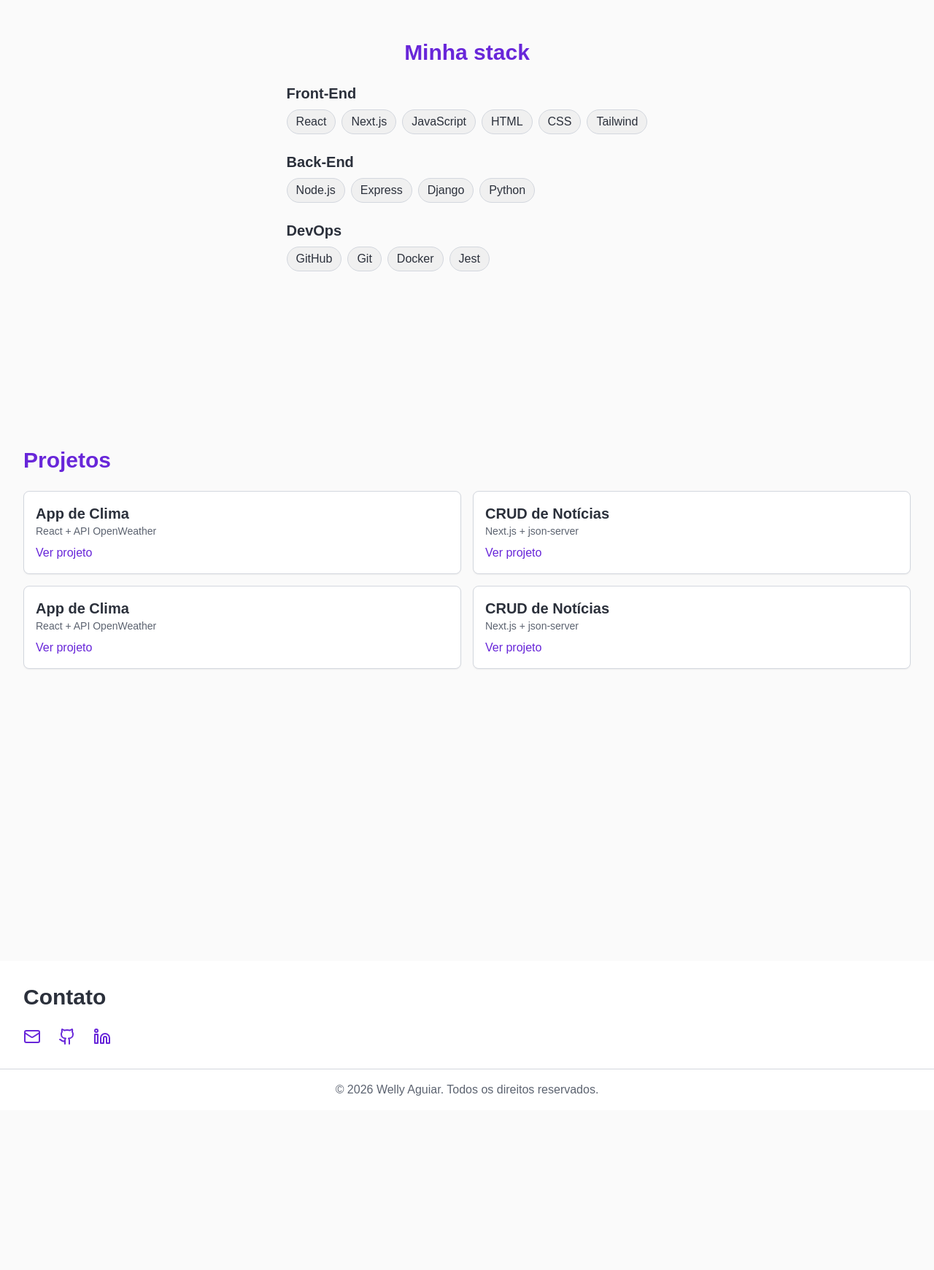
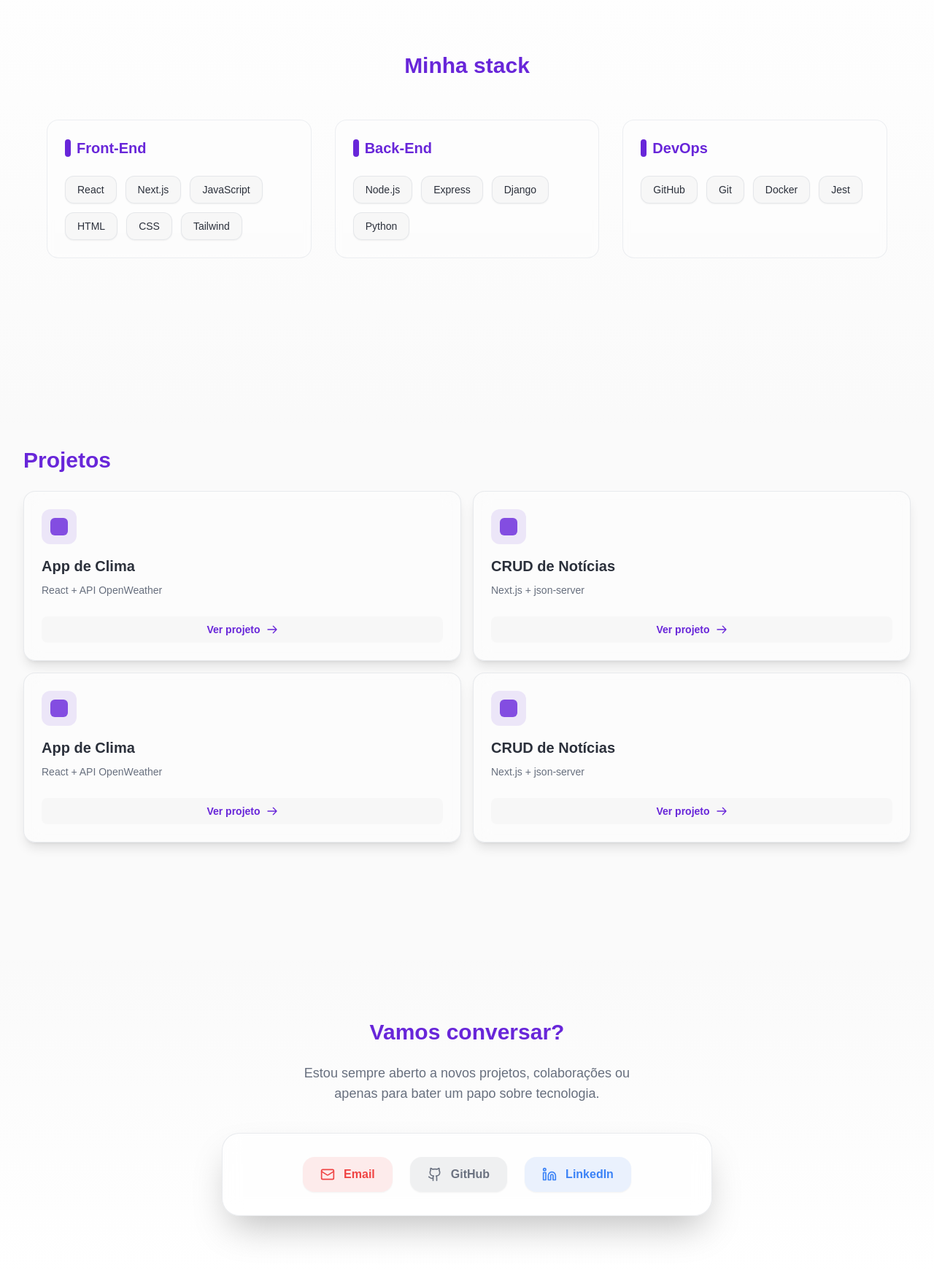
Before and after one commit to WellyAguiar/MyPortfolioNext, a Next.js app: page / in a window 1280 px wide. Shown: the part 1019-2760 px from the top of the page at 73% size. Before the commit the page ends 2541 px from the top, so only its background shows below. Built offline with nearby package versions, Linux system fonts and the light colour scheme.

Commit message:
style: implement seamless transitions and visual refinements

```diff
--- a/src/app/globals.css
+++ b/src/app/globals.css
@@ -6,36 +6,43 @@
   :root {
     --headerheight: 4rem;
 
-    --color-bg: hsl(0 0% 98%);
-    --color-surface: hsl(0 0% 100%);
-    --color-surface-2: hsl(0 0% 94%);
-    --color-border: hsl(220 15% 85%);
+    /* Canais HSL: permite usar opacidade no Tailwind como 'bg-brand/50' */
+    --bg-ch: 0 0% 98%;
+    --surface-ch: 0 0% 100%;
+    --surface-2-ch: 0 0% 95%;
+    --border-ch: 220 15% 85%;
+    --text-ch: 220 15% 20%;
+    --text-muted-ch: 220 10% 45%;
+    --brand-ch: 262 70% 50%;
+    --brand-strong-ch: 262 70% 40%;
 
-    --color-text: hsl(220 15% 20%);
-    --color-text-muted: hsl(220 10% 40%);
-    --color-text-inverse: hsl(0 0% 100%);
-
-    --color-brand: hsl(262 70% 50%);
-    --color-brand-strong: hsl(262 70% 40%);
+    /* Variáveis montadas para uso direto no CSS se necessário */
+    --bg: hsl(var(--bg-ch));
+    --surface: hsl(var(--surface-ch));
+    --surface-2: hsl(var(--surface-2-ch));
+    --border: hsl(var(--border-ch));
+    --text: hsl(var(--text-ch));
+    --text-muted: hsl(var(--text-muted-ch));
+    --brand: hsl(var(--brand-ch));
   }
 
   .dark {
-    --color-bg: hsl(260 20% 8%);
-    --color-surface: hsl(260 20% 12%);
-    --color-surface-2: hsl(220 15% 16%);
-    --color-border: hsl(220 15% 22%);
+    /* No dark mode, o fundo deve ser o mais escuro, e as superfícies levemente mais claras */
+    --bg-ch: 260 20% 8%;         /* Fundo bem profundo */
+    --surface-ch: 260 20% 12%;    /* Card nível 1 (mais claro que o fundo) */
+    --surface-2-ch: 260 20% 16%;  /* Card nível 2 ou hover (mais claro ainda) */
+    --border-ch: 260 20% 18%;
 
-    --color-text: hsl(0 0% 95%);
-    --color-text-muted: hsl(0 0% 70%);
-    --color-text-inverse: hsl(220 15% 10%);
+    --text-ch: 0 0% 95%;
+    --text-muted-ch: 0 0% 70%;
 
-    --color-brand: hsl(262 70% 60%);
-    --color-brand-strong: hsl(262 70% 50%);
+    --brand-ch: 262 70% 60%;      /* No dark mode, a cor brand ganha um pouco mais de luz */
+    --brand-strong-ch: 262 70% 70%;
   }
 
   body {
-    background-color: var(--color-bg);
-    color: var(--color-text);
+    background-color: var(--bg);
+    color: var(--text);
     font-family: Arial, Helvetica, sans-serif;
   }
 
--- a/src/components/Contact/Contact.jsx
+++ b/src/components/Contact/Contact.jsx
@@ -1,33 +1,41 @@
 import { Mail, Github, Linkedin } from "lucide-react";
+import SectionTitle from "../SectionTitle";
 
 export default function Contact() {
-  const iconStyle =
-    "w-6 h-6 text-color-brand hover:text-color-brand-strong hover:scale-110 transition-transform duration-200";
+  const socialLinks = [
+    { icon: Mail, label: "Email", href: "mailto:wellyagui@gmail.com", color: "bg-red-500/10 text-red-500 hover:bg-red-500 hover:text-white" },
+    { icon: Github, label: "GitHub", href: "https://github.com/WellyAguiar", color: "bg-gray-500/10 text-gray-500 hover:bg-gray-500 hover:text-white" },
+    { icon: Linkedin, label: "LinkedIn", href: "https://www.linkedin.com/in/welly-aguiar/", color: "bg-blue-500/10 text-blue-500 hover:bg-blue-500 hover:text-white" },
+  ];
 
   return (
-    <section id="contact" className="p-8 bg-color-surface ">
-      <h2 className="text-3xl font-bold mb-6 text-color-text">Contato</h2>
-      <div className="flex space-x-6">
-        <a href="mailto:wellyagui@gmail.com" aria-label="Email">
-          <Mail className={iconStyle} />
-        </a>
-        <a
-          href="https://github.com/WellyAguiar"
-          target="_blank"
-          rel="noopener noreferrer"
-          aria-label="GitHub"
-        >
-          <Github className={iconStyle} />
-        </a>
-        <a
-          href="https://www.linkedin.com/in/welly-aguiar/"
-          target="_blank"
-          rel="noopener noreferrer"
-          aria-label="LinkedIn"
-        >
-          <Linkedin className={iconStyle} />
-        </a>
+    <section id="contact" className="py-20 px-8 bg-gradient-to-t from-color-surface to-color-bg flex flex-col items-center justify-center relative">
+      <div className="max-w-2xl w-full text-center">
+        <SectionTitle>Vamos conversar?</SectionTitle>
+        <p className="text-color-text-muted text-lg mb-10 max-w-md mx-auto">
+          Estou sempre aberto a novos projetos, colaborações ou apenas para bater um papo sobre tecnologia.
+        </p>
+
+        {/* Card de Contato Glassmorphic */}
+        <div className="p-8 rounded-3xl border border-color-border/50 bg-color-surface/50 backdrop-blur-md shadow-2xl flex flex-wrap justify-center gap-6">
+          {socialLinks.map((link, index) => (
+            <a
+              key={index}
+              href={link.href}
+              target={link.label !== "Email" ? "_blank" : undefined}
+              rel={link.label !== "Email" ? "noopener noreferrer" : undefined}
+              aria-label={link.label}
+              className={`flex items-center gap-3 px-6 py-3 rounded-2xl font-semibold transition-all duration-300 hover:scale-105 hover:-translate-y-1 ${link.color} shadow-sm`}
+            >
+              <link.icon className="w-5 h-5" />
+              <span>{link.label}</span>
+            </a>
+          ))}
+        </div>
       </div>
+
+      {/* Detalhe decorativo sutil */}
+      <div className="absolute bottom-0 left-1/2 -translate-x-1/2 w-1/2 h-[1px] bg-gradient-to-r from-transparent via-color-brand/30 to-transparent"></div>
     </section>
   );
 }
--- a/src/components/Footer/Footer.jsx
+++ b/src/components/Footer/Footer.jsx
@@ -1,9 +1,16 @@
 export default function Footer() {
   return (
-    <footer className="p-4 text-center bg-color-surface text-color-text-muted border-t border-color-border">
-      <p>
-        © {new Date().getFullYear()} Welly Aguiar. Todos os direitos reservados.
-      </p>
+    <footer className="py-12 px-8 text-center bg-color-surface text-color-text-muted">
+      <div className="max-w-6xl mx-auto flex flex-col items-center gap-4">
+        <div className="w-10 h-1 bg-gradient-to-r from-color-brand to-purple-400 rounded-full mb-4"></div>
+        <p className="text-sm font-medium">
+          © {new Date().getFullYear()} Welly Aguiar.
+          <span className="block sm:inline sm:ml-2">Desenvolvido com foco em performance e estética.</span>
+        </p>
+        <p className="text-xs opacity-60">
+          Built with Next.js, Tailwind CSS & Lucide Icons.
+        </p>
+      </div>
     </footer>
   );
 }
--- a/src/components/Projects/ProjectCard.jsx
+++ b/src/components/Projects/ProjectCard.jsx
@@ -1,13 +1,31 @@
 export default function ProjectCard({ project }) {
   return (
-    <li className="p-4 border border-color-border rounded-lg shadow-sm bg-color-surface transition-all hover:border-color-brand/50">
-      <h3 className="text-xl font-semibold text-color-text">{project.name}</h3>
-      <p className="text-sm text-color-text-muted mb-2">{project.stack}</p>
+    <li className="group p-6 border border-color-border/50 rounded-2xl bg-color-surface/40 backdrop-blur-md shadow-lg transition-all duration-500 hover:shadow-color-brand/20 hover:shadow-2xl hover:-translate-y-2 hover:border-color-brand/50 flex flex-col justify-between h-full">
+      <div>
+        <div className="w-12 h-12 bg-color-brand/10 rounded-xl flex items-center justify-center mb-4 group-hover:scale-110 transition-transform duration-500">
+          <div className="w-6 h-6 bg-color-brand rounded-md opacity-80"></div>
+        </div>
+        <h3 className="text-xl font-bold text-color-text mb-2 group-hover:text-color-brand transition-colors">
+          {project.name}
+        </h3>
+        <p className="text-sm text-color-text-muted mb-6 leading-relaxed">
+          {project.stack}
+        </p>
+      </div>
+
       <a
         href={project.url}
-        className="text-color-brand hover:text-color-brand-strong transition-colors font-medium inline-block"
+        className="relative overflow-hidden group/btn px-4 py-2 bg-color-surface-2/50 text-color-brand rounded-lg font-semibold text-sm transition-all hover:bg-color-brand hover:text-white inline-flex items-center justify-center gap-2"
       >
-        Ver projeto
+        <span>Ver projeto</span>
+        <svg
+          className="w-4 h-4 transform transition-transform group-hover/btn:translate-x-1"
+          fill="none"
+          viewBox="0 0 24 24"
+          stroke="currentColor"
+        >
+          <path strokeLinecap="round" strokeLinejoin="round" strokeWidth={2} d="M14 5l7 7m0 0l-7 7m7-7H3" />
+        </svg>
       </a>
     </li>
   );
--- a/src/components/Stack/Stack.jsx
+++ b/src/components/Stack/Stack.jsx
@@ -3,18 +3,28 @@ import SectionTitle from "../SectionTitle";
 
 export default function Stack() {
   return (
-    <section id="stack" className="p-8 bg-color-bg min-h-[calc(100dvh-var(--headerheight))] scroll-mt-[var(--headerheight)]
-    flex flex-col justify-center items-center">
+    <section id="stack" className="p-8 bg-gradient-to-b from-color-surface to-color-bg min-h-[calc(100dvh-var(--headerheight))] scroll-mt-[var(--headerheight)] flex flex-col justify-center items-center relative overflow-hidden">
+      {/* Círculo decorativo de fundo para dar profundidade */}
+      <div className="absolute top-1/2 left-1/2 -translate-x-1/2 -translate-y-1/2 w-[500px] h-[500px] bg-color-brand/10 rounded-full blur-[120px] -z-10"></div>
+
       <SectionTitle>Minha stack</SectionTitle>
-      <div className="space-y-6 ">
+
+      <div className="grid grid-cols-1 md:grid-cols-3 gap-8 w-full max-w-6xl mt-8">
         {Object.entries(stackData).map(([area, tools], index) => (
-          <div key={index}>
-            <h3 className="text-xl text-color-text font-semibold mb-2">{area}</h3>
-            <ul className="flex flex-wrap gap-2">
+          <div
+            key={index}
+            className="group p-6 rounded-2xl border border-color-border/40 bg-color-surface/30 backdrop-blur-sm hover:border-color-brand/40 transition-all duration-500"
+          >
+            <h3 className="text-xl text-color-brand font-bold mb-6 flex items-center gap-2">
+              <span className="w-2 h-6 bg-color-brand rounded-full"></span>
+              {area}
+            </h3>
+
+            <ul className="flex flex-wrap gap-3">
               {tools.map((tool, i) => (
                 <li
                   key={i}
-                  className="px-3 py-1 bg-color-surface-2 text-color-text rounded-full text-md border border-color-border"
+                  className="px-4 py-2 bg-color-surface-2/50 text-color-text rounded-xl text-sm font-medium border border-color-border/50 transition-all duration-300 hover:bg-color-brand hover:text-white hover:border-color-brand hover:scale-105 cursor-default shadow-sm"
                 >
                   {tool}
                 </li>
--- a/tailwind.config.js
+++ b/tailwind.config.js
@@ -9,17 +9,16 @@ module.exports = {
   theme: {
     extend: {
       colors: {
-        'color-bg': 'var(--color-bg)',
-        'color-surface': 'var(--color-surface)',
-        'color-surface-2': 'var(--color-surface-2)',
-        'color-border': 'var(--color-border)',
+        'color-bg': 'hsl(var(--bg-ch) / <alpha-value>)',
+        'color-surface': 'hsl(var(--surface-ch) / <alpha-value>)',
+        'color-surface-2': 'hsl(var(--surface-2-ch) / <alpha-value>)',
+        'color-border': 'hsl(var(--border-ch) / <alpha-value>)',
 
-        'color-text': 'var(--color-text)',
-        'color-text-muted': 'var(--color-text-muted)',
-        'color-text-inverse': 'var(--color-text-inverse)',
+        'color-text': 'hsl(var(--text-ch) / <alpha-value>)',
+        'color-text-muted': 'hsl(var(--text-muted-ch) / <alpha-value>)',
 
-        'color-brand': 'var(--color-brand)',
-        'color-brand-strong': 'var(--color-brand-strong)',
+        'color-brand': 'hsl(var(--brand-ch) / <alpha-value>)',
+        'color-brand-strong': 'hsl(var(--brand-strong-ch) / <alpha-value>)',
       },
     },
   },
```
Also changed, not shown: src/components/About/About.jsx (+26 -9 lines).
